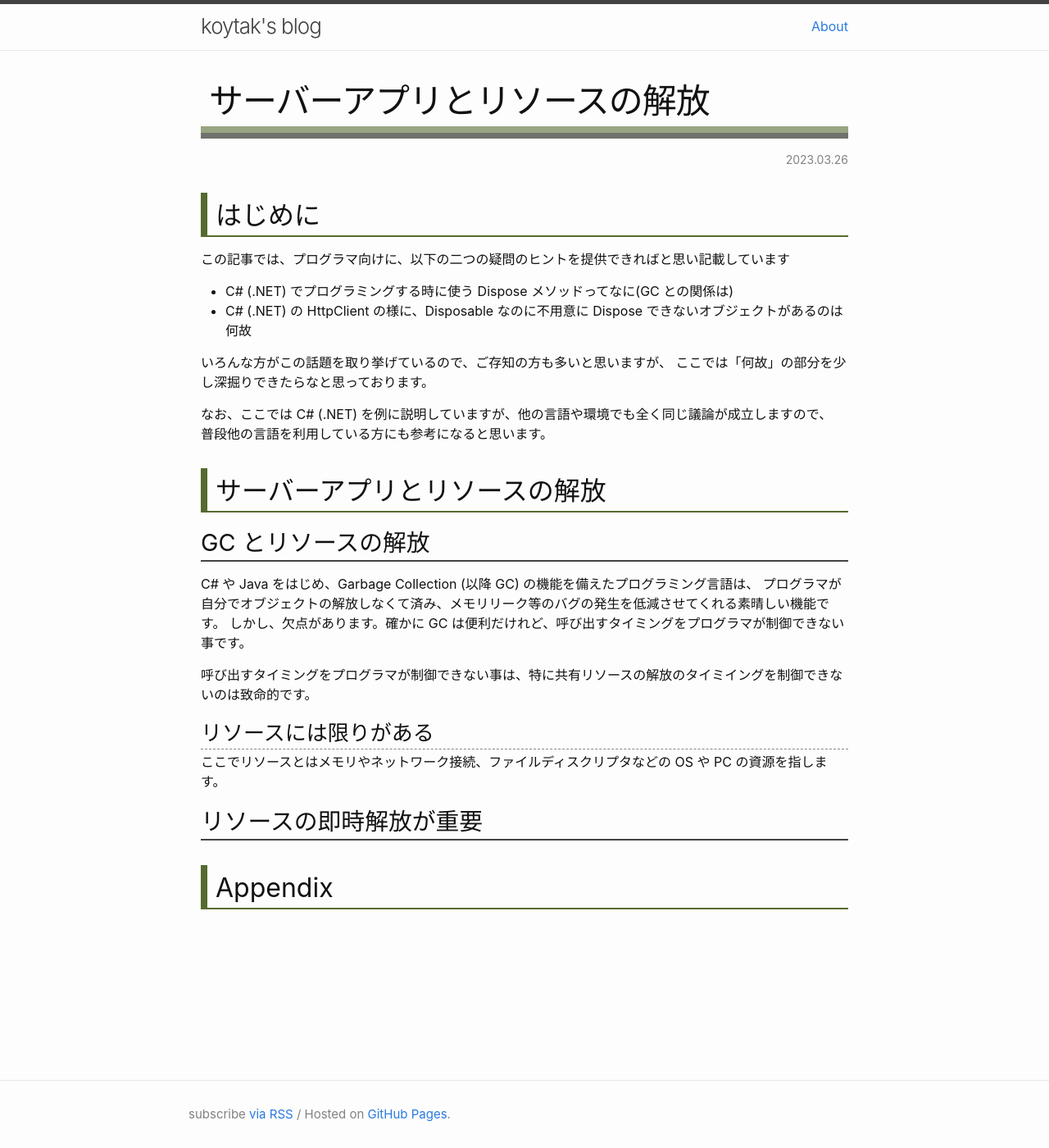
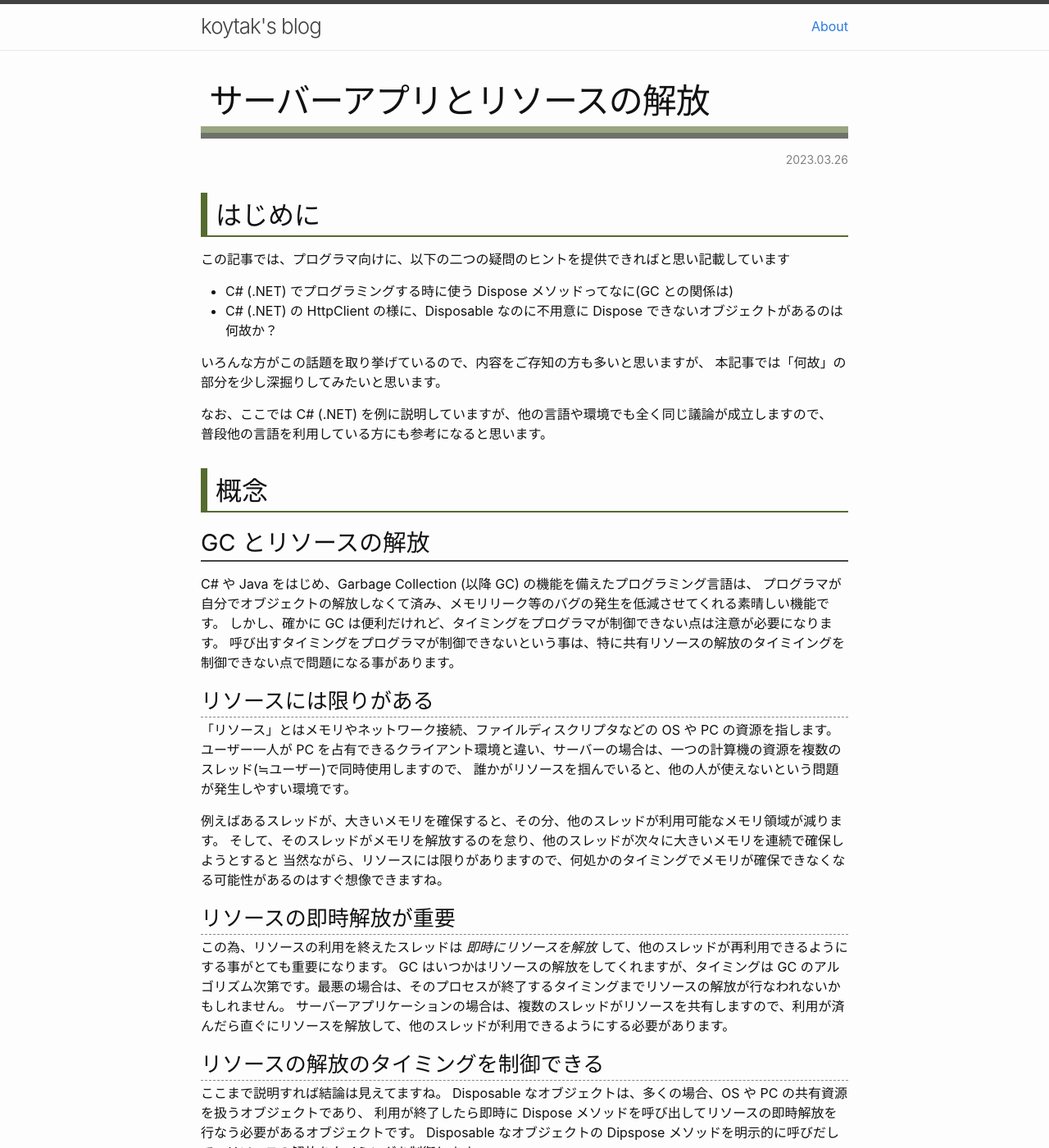
Before and after one commit to koytak-blog/tech, a Jekyll site: the page built from articles/dispose-on-server/index.md, in a window 1280 px wide and 1400 px high. Shown: the whole window at 82% size. Built offline with Jekyll 4.4.1, drawn with Linux system fonts in a browser that asks for light colours; some of the changed text lies outside the part shown.

Commit message:
update some files...

```diff
--- a/_layouts/post.html
+++ b/_layouts/post.html
@@ -9,6 +9,9 @@ layout: default
       <time class="dt-published" datetime="{{ page.date | date_to_xmlschema }}" itemprop="datePublished">
         {%- assign date_format = "%Y.%m.%d" -%}
         {{ page.date | date: date_format }}
+	{%- if page.updated -%}
+        <br/>(最終更新) {{ page.updated | date: date_format }}
+	{%- endif -%}
       </time>
       {%- if page.author -%}
         <span itemprop="author" itemscope itemtype="http://schema.org/Person"><span class="p-author h-card" itemprop="name">{{ page.author }}</span></span>
--- a/articles/dispose-on-server/index.md
+++ b/articles/dispose-on-server/index.md
@@ -7,31 +7,52 @@ date: 2023/3/26
 この記事では、プログラマ向けに、以下の二つの疑問のヒントを提供できればと思い記載しています
 
  - C# (.NET) でプログラミングする時に使う Dispose メソッドってなに(GC との関係は)
- - C# (.NET) の HttpClient の様に、Disposable なのに不用意に Dispose できないオブジェクトがあるのは何故
+ - C# (.NET) の HttpClient の様に、Disposable なのに不用意に Dispose できないオブジェクトがあるのは何故か？
 
-いろんな方がこの話題を取り挙げているので、ご存知の方も多いと思いますが、
-ここでは「何故」の部分を少し深掘りできたらなと思っております。
+いろんな方がこの話題を取り挙げているので、内容をご存知の方も多いと思いますが、
+本記事では「何故」の部分を少し深掘りしてみたいと思います。
 
 なお、ここでは C# (.NET) を例に説明していますが、他の言語や環境でも全く同じ議論が成立しますので、
 普段他の言語を利用している方にも参考になると思います。
 
-# サーバーアプリとリソースの解放
-
+# 概念
 ## GC とリソースの解放
 
 C# や Java をはじめ、Garbage Collection (以降 GC) の機能を備えたプログラミング言語は、
 プログラマが自分でオブジェクトの解放しなくて済み、メモリリーク等のバグの発生を低減させてくれる素晴しい機能です。
-しかし、欠点があります。確かに GC は便利だけれど、呼び出すタイミングをプログラマが制御できない事です。
-
-呼び出すタイミングをプログラマが制御できない事は、特に共有リソースの解放のタイミイングを制御できないのは致命的です。
+しかし、確かに GC は便利だけれど、タイミングをプログラマが制御できない点は注意が必要になります。
+呼び出すタイミングをプログラマが制御できないという事は、特に共有リソースの解放のタイミイングを制御できない点で問題になる事があります。
 
 ### リソースには限りがある
 
-ここでリソースとはメモリやネットワーク接続、ファイルディスクリプタなどの OS や PC の資源を指します。
+「リソース」とはメモリやネットワーク接続、ファイルディスクリプタなどの OS や PC の資源を指します。
+ユーザー一人が PC を占有できるクライアント環境と違い、サーバーの場合は、一つの計算機の資源を複数のスレッド(≒ユーザー)で同時使用しますので、
+誰かがリソースを掴んでいると、他の人が使えないという問題が発生しやすい環境です。
+
+例えばあるスレッドが、大きいメモリを確保すると、その分、他のスレッドが利用可能なメモリ領域が減ります。
+そして、そのスレッドがメモリを解放するのを怠り、他のスレッドが次々に大きいメモリを連続で確保しようとすると
+当然ながら、リソースには限りがありますので、何処かのタイミングでメモリが確保できなくなる可能性があるのはすぐ想像できますね。
+
+### リソースの即時解放が重要
+
+この為、リソースの利用を終えたスレッドは *即時にリソースを解放* して、他のスレッドが再利用できるようにする事がとても重要になります。
+GC はいつかはリソースの解放をしてくれますが、タイミングは GC のアルゴリズム次第です。最悪の場合は、そのプロセスが終了するタイミングまでリソースの解放が行なわれないかもしれません。
+サーバーアプリケーションの場合は、複数のスレッドがリソースを共有しますので、利用が済んだら直ぐにリソースを解放して、他のスレッドが利用できるようにする必要があります。
+
+### リソースの解放のタイミングを制御できる
+
+ここまで説明すれば結論は見えてますね。
+Disposable なオブジェクトは、多くの場合、OS や PC の共有資源を扱うオブジェクトであり、
+利用が終了したら即時に Dispose メソッドを呼び出してリソースの即時解放を行なう必要があるオブジェクトです。
+Disposable なオブジェクトの Dipspose メソッドを明示的に呼びだして、リソースの解放をタイミングを制御します。
+
+逆に、即時解放は必要がなくて GC での回収を待てるオブジェクトは、敢て Disposable にする必要はありません。
+
+##
 
 
 
-## リソースの即時解放が重要
 
-
-# Appendix
+# 実践
+# 考察
+# (参考) ポート枯渇
```
Also changed, not shown: articles/character-code/unicode.md (+2 -2 lines).
